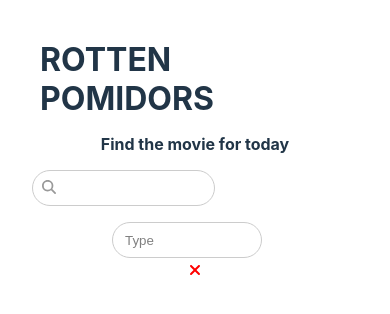
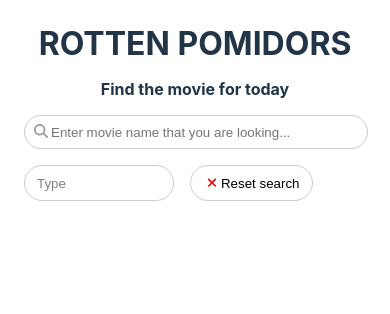
Before and after one commit to ignascode/gamdom_task, a React (Vite) app: page / in a window 390 px wide. Shown: the top 314 px of the page. Built offline with nearby package versions, Linux system fonts and the light colour scheme; what mobx-persist-store would draw is missing.

Commit message:
Add responsivnes

```diff
--- a/src/views/commonComp/Layouts/MainLayout/MainLayout.styled.ts
+++ b/src/views/commonComp/Layouts/MainLayout/MainLayout.styled.ts
@@ -1,5 +1,10 @@
+import { MEDIA_QUERY } from 'consts';
 import styled from 'styled-components';
 
 export const Container = styled('div')`
 	padding: 32px;
+
+	@media (max-width: ${MEDIA_QUERY.lg}px) {
+		padding: 16px;
+	}
 `;
--- a/src/views/commonComp/Modal/Modal.styled.ts
+++ b/src/views/commonComp/Modal/Modal.styled.ts
@@ -16,6 +16,6 @@ export const ModalOverlay = styled('div')`
 export const ModalContent = styled('div')`
 	background-color: #ffffff;
 	overflow: hidden;
-	border-radius: 4px;
+	border-radius: 25px;
 	width: min-content;
 `;
--- a/src/views/commonComp/UI/Dropdown/Dropdown.styled.ts
+++ b/src/views/commonComp/UI/Dropdown/Dropdown.styled.ts
@@ -6,7 +6,6 @@ export const DropdownContainer = styled('div')`
 	position: relative;
 	display: inline-block;
 	width: ${CONTAINER_WIDTH}px;
-	margin-right: 16px;
 `;
 
 export const DropdownButton = styled('button')`
--- a/src/views/commonComp/UI/Dropdown/Dropdown.tsx
+++ b/src/views/commonComp/UI/Dropdown/Dropdown.tsx
@@ -3,11 +3,16 @@ import { DropdownProps } from './Dropdown.types';
 import * as S from './Dropdown.styled';
 import OutsideClickListener from './OutsideClickListiner/OutsideClickListiner';
 
-const Dropdown: React.FC<DropdownProps> = (p) => {
+const Dropdown: React.FC<DropdownProps> = ({
+	selected,
+	options,
+	onSelect,
+	...rest
+}) => {
 	const [open, setOpen] = React.useState(false);
 
 	const handelOptionSelect = (option: string) => {
-		p.onSelect(option);
+		onSelect(option);
 		setOpen(false);
 	};
 
@@ -16,13 +21,13 @@ const Dropdown: React.FC<DropdownProps> = (p) => {
 	};
 
 	return (
-		<S.DropdownContainer>
+		<S.DropdownContainer {...rest}>
 			<S.DropdownButton onClick={() => setOpen(!open)}>
-				{p.selected || <S.ButtonText>Type</S.ButtonText>}
+				{selected || <S.ButtonText>Type</S.ButtonText>}
 			</S.DropdownButton>
 			<OutsideClickListener onOutsideClick={handleOutsideClick}>
 				<S.DropdownList $open={open}>
-					{p.options.map((option, index) => (
+					{options.map((option, index) => (
 						<S.DropdownItem
 							key={index}
 							onClick={() =>
--- a/src/views/commonComp/UI/Input/Input.styled.ts
+++ b/src/views/commonComp/UI/Input/Input.styled.ts
@@ -10,6 +10,8 @@ export const InputBox = styled('input')`
 	border: 1px solid #cccccc;
 	height: 32px;
 	text-indent: 26px;
+	width: 100%;
+	padding: 0;
 
 	&:focus {
 		outline: none;
--- a/src/views/commonComp/UI/Input/Input.tsx
+++ b/src/views/commonComp/UI/Input/Input.tsx
@@ -3,11 +3,12 @@ import * as S from './Input.styled';
 import { InputProps } from './Input.types';
 import { observer } from 'mobx-react-lite';
 
-const Input: React.FC<InputProps> = observer(({ lable, icon, ...rest }) => {
+const Input: React.FC<InputProps> = observer(
+	({ lable, icon, placeholder, ...rest }) => {
 		return (
 			<S.Input {...rest}>
 				{lable && <S.Lable>{lable}</S.Lable>}
-			<S.InputBox />
+				<S.InputBox placeholder={placeholder} />
 				{icon && (
 					<S.IconContainer>
 						<S.Icon icon={icon} />
@@ -15,6 +16,7 @@ const Input: React.FC<InputProps> = observer(({ lable, icon, ...rest }) => {
 				)}
 			</S.Input>
 		);
-});
+	}
+);
 
 export default Input;
--- a/src/views/pages/Home/MovieCard/MovieCard.styled.ts
+++ b/src/views/pages/Home/MovieCard/MovieCard.styled.ts
@@ -2,9 +2,6 @@ import Icon from 'views/commonComp/UI/Icon/Icon';
 import styled from 'styled-components';
 
 export const Card = styled('div')`
-	flex-basis: calc(20% - 16px); /* 33% minus the margin */
-
-	margin-bottom: 16px;
 	border-radius: 25px;
 	box-sizing: border-box;
 	border: 1px solid #e0e0e0;
@@ -14,10 +11,6 @@ export const Card = styled('div')`
 	&:hover {
 		cursor: pointer;
 		box-shadow: 0px 2px 4px rgba(0, 0, 1, 0.5);
-	}
-
-	&:not(:nth-child(5n)) {
-		margin-right: 16px;
 	}
 `;
 
--- a/src/views/pages/Home/MovieModal/MovieModal.styled.ts
+++ b/src/views/pages/Home/MovieModal/MovieModal.styled.ts
@@ -1,8 +1,13 @@
+import { MEDIA_QUERY } from 'consts';
 import styled from 'styled-components';
 import { default as ModalComponent } from 'views/commonComp/Modal/Modal';
 
 export const Modal = styled(ModalComponent)`
 	width: calc(100vw - 64px);
+
+	@media (max-width: ${MEDIA_QUERY.lg}px) {
+		width: calc(100vw - 128px);
+	}
 `;
 
 export const TopSection = styled('div')`
@@ -10,12 +15,26 @@ export const TopSection = styled('div')`
 	width: 600px;
 	position: relative;
 	overflow: hidden;
+
+	@media (max-width: ${MEDIA_QUERY.lg}px) {
+		height: 300px;
+		width: 500px;
+	}
+
+	@media (max-width: ${MEDIA_QUERY.md}px) {
+		height: 300px;
+		width: 400px;
+	}
 `;
 
 export const BottomSection = styled('div')`
 	display: flex;
 	flex-direction: column;
 	padding: 16px;
+
+	@media (max-width: ${MEDIA_QUERY.lg}px) {
+		padding: 12px;
+	}
 `;
 
 export const ImgWrapper = styled('div')`
@@ -34,14 +53,26 @@ export const Img = styled('img')`
 
 export const Title = styled('span')`
 	font-size: 32px;
+
+	@media (max-width: ${MEDIA_QUERY.lg}px) {
+		font-size: 16px;
+	}
 `;
 
 export const DetailName = styled('span')`
 	font-size: 14px;
 	font-weight: 700;
 	margin-right: 8px;
+
+	@media (max-width: ${MEDIA_QUERY.lg}px) {
+		font-size: 12px;
+	}
 `;
 
 export const DetailValue = styled('span')`
 	font-size: 12px;
+
+	@media (max-width: ${MEDIA_QUERY.lg}px) {
+		font-size: 10px;
+	}
 `;
--- a/src/views/pages/Home/MoviesCards/MoviesCards.styled.ts
+++ b/src/views/pages/Home/MoviesCards/MoviesCards.styled.ts
@@ -1,8 +1,22 @@
+import { MEDIA_QUERY } from 'consts';
 import styled from 'styled-components';
 
 export const MoviesCards = styled('div')`
-	display: flex;
-	flex-wrap: wrap;
+	display: grid;
+	grid-template-columns: repeat(5, 1fr);
+	grid-gap: 16px;
+
+	@media (max-width: ${MEDIA_QUERY.lg}px) {
+		grid-template-columns: repeat(3, 1fr);
+	}
+
+	@media (max-width: ${MEDIA_QUERY.md}px) {
+		grid-template-columns: repeat(2, 1fr);
+	}
+
+	@media (max-width: ${MEDIA_QUERY.sm}px) {
+		grid-template-columns: repeat(1, 1fr);
+	}
 `;
 
 export const ErrorContainer = styled('div')`
--- a/src/views/pages/Home/SearchBar/SearchBar.styled.ts
+++ b/src/views/pages/Home/SearchBar/SearchBar.styled.ts
@@ -1,17 +1,17 @@
 import styled from 'styled-components';
 import { default as InputComponenet } from 'views/commonComp/UI/Input/Input';
+import { default as DropdownComponent } from 'views/commonComp/UI/Dropdown/Dropdown';
 import { default as ButtonComponent } from 'views/commonComp/UI/Button/Button';
 import { default as IconFA } from 'views/commonComp/UI/Icon/Icon';
 import { MEDIA_QUERY } from 'consts';
 
 export const Container = styled('div')`
 	display: flex;
-	justify-content: center;
 	margin-bottom: 16px;
-	align-items: center;
 
 	@media (max-width: ${MEDIA_QUERY.lg}px) {
-		flex-direction: column;
+		flex-wrap: wrap;
+		margin-bottom: initial;
 	}
 `;
 
@@ -21,12 +21,21 @@ export const Icon = styled(IconFA)`
 `;
 
 export const Input = styled(InputComponenet)`
-	/* width: 300px; */
+	width: 550px;
+	margin-right: 16px;
+
+	@media (max-width: ${MEDIA_QUERY.lg}px) {
+		width: 100%;
+		margin-bottom: 16px;
+		margin-right: initial;
+	}
+`;
+
+export const Dropdown = styled(DropdownComponent)`
 	margin-right: 16px;
 
 	@media (max-width: ${MEDIA_QUERY.lg}px) {
 		margin-bottom: 16px;
-		width: 100%;
 	}
 `;
 
--- a/src/views/pages/Home/SearchBar/SearchBar.tsx
+++ b/src/views/pages/Home/SearchBar/SearchBar.tsx
@@ -1,5 +1,5 @@
 import { faMagnifyingGlass, faXmark } from '@fortawesome/free-solid-svg-icons';
-import Dropdown from 'views/commonComp/UI/Dropdown/Dropdown';
+
 import { runInAction } from 'mobx';
 import { observer } from 'mobx-react-lite';
 import React from 'react';
@@ -42,7 +42,7 @@ const SearchBar: React.FC<{}> = observer(() => {
 				}
 				value={GS.searchTitle}
 			/>
-			<Dropdown
+			<S.Dropdown
 				options={Object.values(OMDbApiRequestMovieTypes)}
 				onSelect={(value) =>
 					runInAction(() => {
@@ -61,7 +61,6 @@ const SearchBar: React.FC<{}> = observer(() => {
 							});
 						}}
 					>
-						Get my favorite movies
 						<S.Icon
 							icon={solidStar}
 							color="#edb117"
@@ -71,6 +70,7 @@ const SearchBar: React.FC<{}> = observer(() => {
 								})
 							}
 						/>
+						Get my favorite movies
 					</S.Button>
 					<S.Button
 						onClick={() => {
@@ -79,20 +79,21 @@ const SearchBar: React.FC<{}> = observer(() => {
 							});
 						}}
 					>
+						<S.Icon icon={faXmark} color="red" />
 						Remove all from favorites
-						<S.Icon icon={faXmark} color="red" />
 					</S.Button>
 				</>
 			)}
-			<S.Icon
-				icon={faXmark}
-				color="red"
+			<S.Button
 				onClick={() =>
 					runInAction(() => {
 						GS.cleanValues();
 					})
 				}
-			/>
+			>
+				<S.Icon icon={faXmark} color="red" />
+				Reset search
+			</S.Button>
 		</S.Container>
 	);
 });
```
Lines whose indentation alone changed are shown as unchanged.
